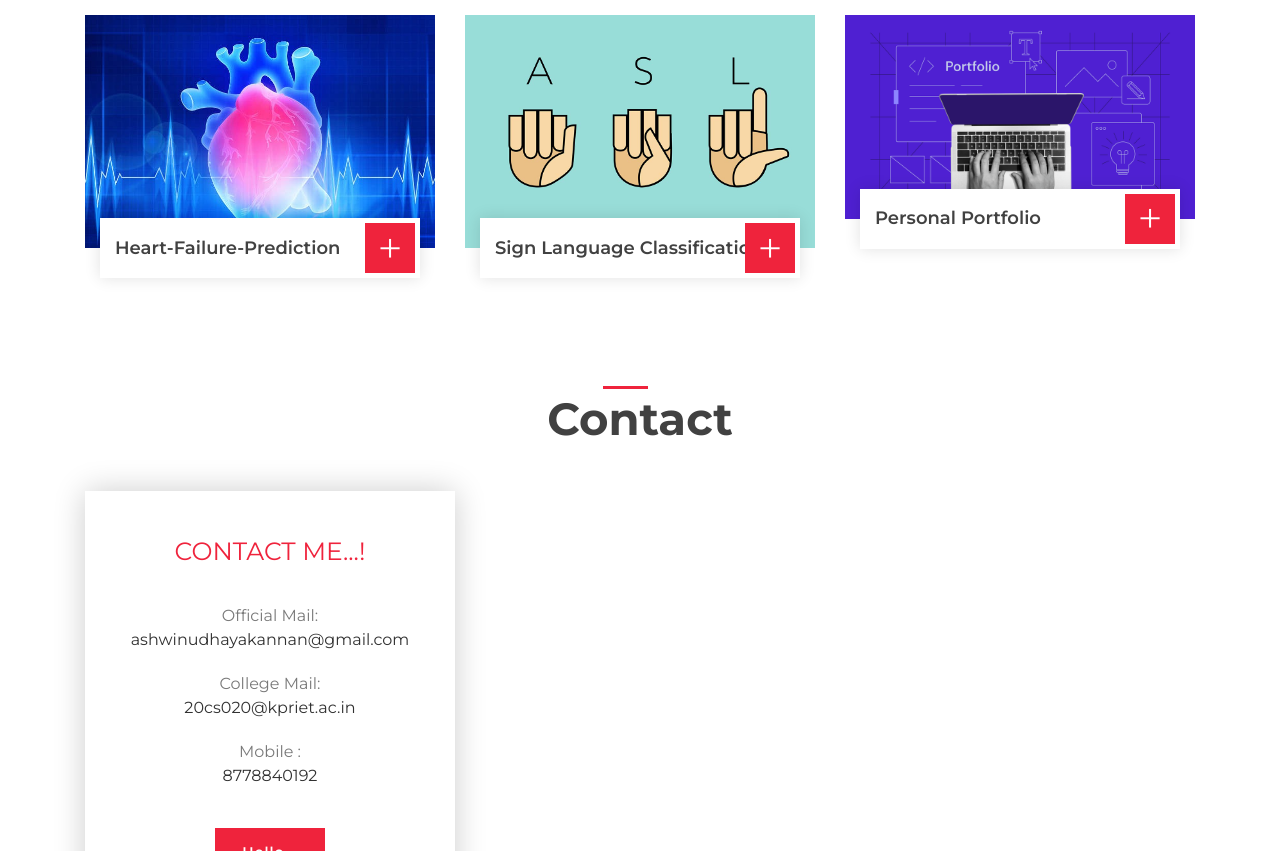
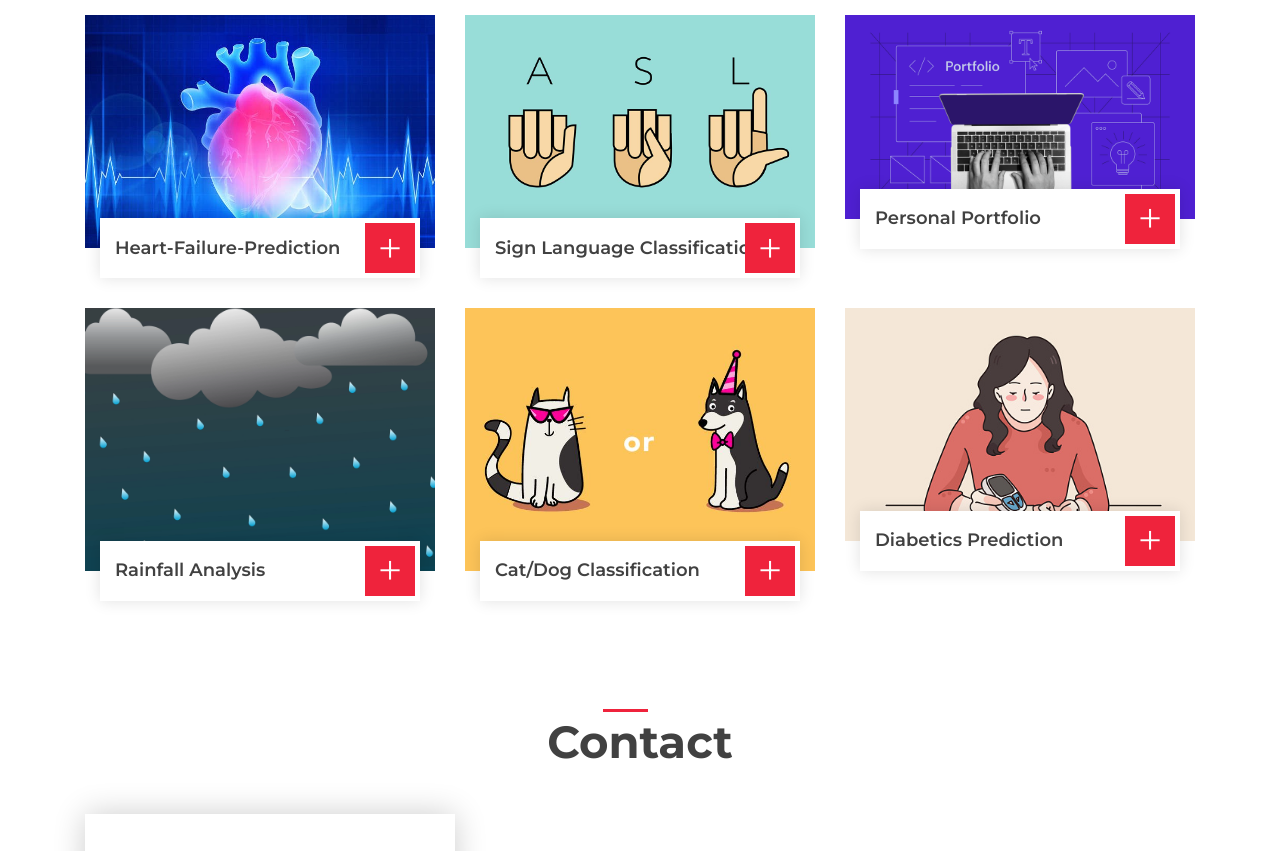
Before and after one commit to ashwinudhayakannan/My_portfolio, a plain HTML site: page index.html in a window 1280 px wide. Shown: the part 1949-2800 px from the top of the page. Drawn offline with nearby package versions, Linux system fonts and the light colour scheme.

Commit message:
Add files via upload

```diff
--- a/index.html
+++ b/index.html
@@ -192,15 +192,7 @@ contribution to the success of the company
         </div>
 
         <!-- Service End -->
-
-
-
-
-
-
-
-        <!-- Portfolio Start -->
-        <div class="portfolio" id="portfolio">
+          <div class="portfolio" id="portfolio">
             <div class="container">
                 <div class="section-header text-center wow zoomIn" data-wow-delay="0.1s">
                     <p> </p>
@@ -228,6 +220,7 @@ contribution to the success of the company
                             </div>
                         </div>
                     </div>
+
                     <div class="col-lg-4 col-md-6 col-sm-12 portfolio-item filter-2 wow fadeInUp" data-wow-delay="0.2s">
                         <div class="portfolio-wrap">
                             <div class="portfolio-img">
@@ -235,7 +228,7 @@ contribution to the success of the company
                             </div>
                             <div class="portfolio-text">
                                 <h3>Sign Language Classification</h3>
-                                <a class="btn" href="img/portfolio-2.jpg">+</a>
+                                <a class="btn" href="https://github.com/ashwinudhayakannan/Sign-Language-Classification">+</a>
                             </div>
                         </div>
                     </div>
@@ -250,12 +243,44 @@ contribution to the success of the company
                             </div>
                         </div>
                     </div>
+                    <div class="col-lg-4 col-md-6 col-sm-12 portfolio-item filter-1 wow fadeInUp" data-wow-delay="0.6s">
+                        <div class="portfolio-wrap">
+                            <div class="portfolio-img">
+                                <img src="img/portfolio-4.webp" alt="Image">
+                            </div>
+                            <div class="portfolio-text">
+                                <h3>Rainfall Analysis</h3>
+                                <a class="btn" href="https://github.com/ashwinudhayakannan/Rainfall-Analysis" >+</a>
+                            </div>
+                        </div>
+                    </div>
+                     <div class="col-lg-4 col-md-6 col-sm-12 portfolio-item filter-2 wow fadeInUp" data-wow-delay="0.8s">
+                        <div class="portfolio-wrap">
+                            <div class="portfolio-img">
+                                <img src="img/portfolio-5.jpg" alt="Image">
+                            </div>
+                            <div class="portfolio-text">
+                                <h3>Cat/Dog Classification</h3>
+                                <a class="btn" href="https://github.com/ashwinudhayakannan/Cat-Dog-Classification" >+</a>
+                            </div>
+                        </div>
+                    </div>
+
+                   <div class="col-lg-4 col-md-6 col-sm-12 portfolio-item filter-1 wow fadeInUp" data-wow-delay="0.6s">
+                        <div class="portfolio-wrap">
+                            <div class="portfolio-img">
+                                <img src="img/diabetis.jpg" alt="Image">
+                            </div>
+                            <div class="portfolio-text">
+                                <h3>Diabetics Prediction</h3>
+                                <a class="btn" href="https://github.com/ashwinudhayakannan/Diabetics-Prediction" >+</a>
+                            </div>
+                        </div>
+                    </div>
 
                 </div>
             </div>
         </div>
-        <!-- Portfolio End -->
-
 
         <!-- Banner Start -->
 
```
Also changed, not shown: img/diabetis.jpg (added), img/portfolio-4.webp (added), img/portfolio-5.jpg (added).
